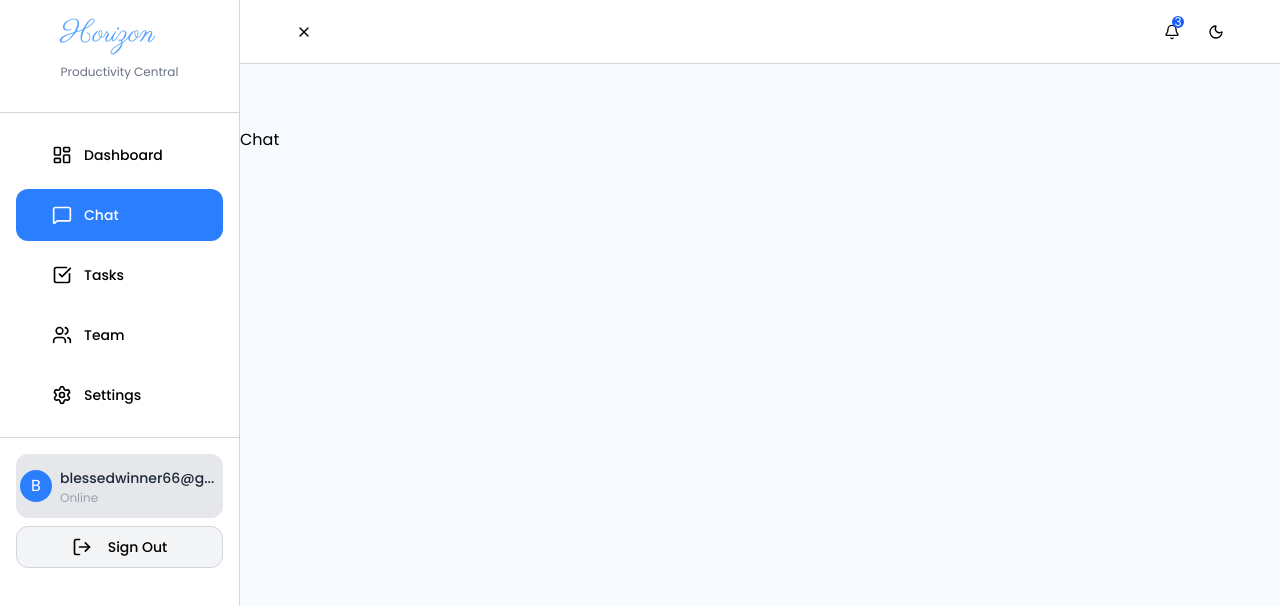
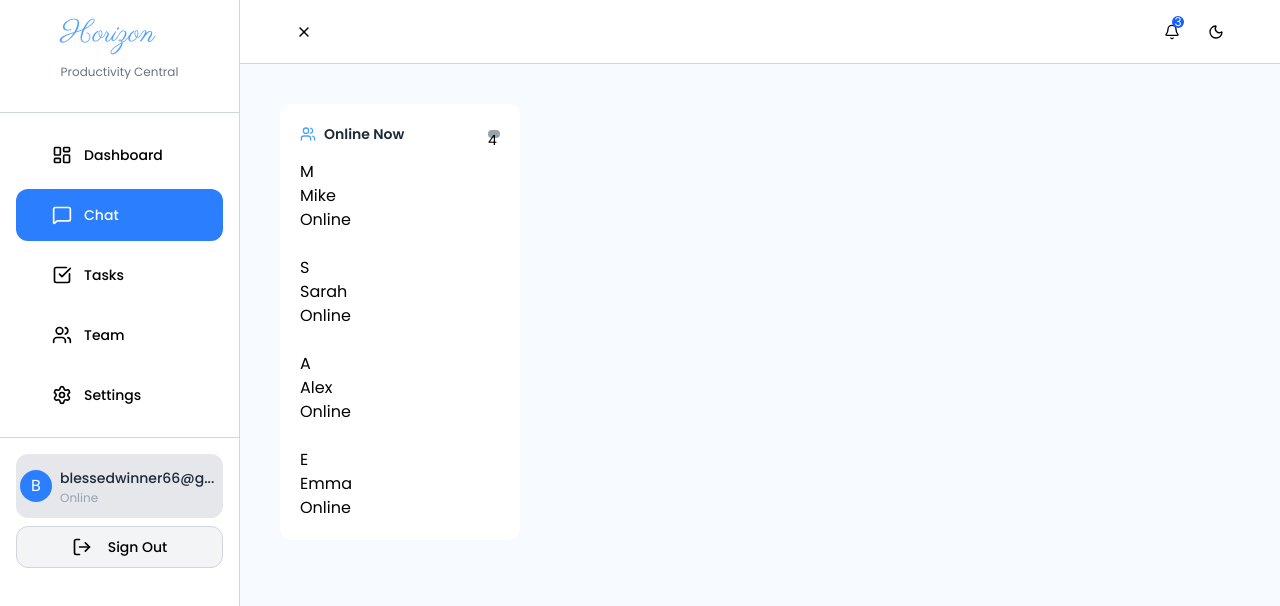
Before and after one commit to blessed-winner/Horizon, a React app in the folder frontend/: page /admin/chat in a window 1280 px wide. Shown: the top 606 px of the page. Built offline with nearby package versions, Linux system fonts and the light colour scheme; the HTML template or start-up script is replaced by a standard one.

Commit message:
Start of chat feature

```diff
--- a/frontend/src/pages/Chat.tsx
+++ b/frontend/src/pages/Chat.tsx
@@ -1,6 +1,34 @@
+import { Users } from "lucide-react"
+
 const Chat = () => {
+  const users = [ "Mike","Sarah","Alex","Emma" ]
   return (
-    <div className="flex-1 relative top-16">Chat</div>
+    <div className="flex-1 p-6 md:p-10">
+       <div className="flex gap-8">
+          <div className="bg-white rounded-xl p-5 max-w-60 w-60 space-y-4">
+             <div className="flex justify-between items-center">
+              <span className="flex gap-2 items-center">
+                <Users className="text-blue-400 w-4 h-4"/>
+                <p className="font-semibold text-sm text-gray-800">Online Now</p>
+              </span>
+              <p className="bg-gray-400 text-sm w-3 h-2 rounded-full">4</p>
+              </div>
+              <div className="space-y-6">
+            { users.map((user,idx)=>(
+              <div key={idx}>
+                <div>
+                  <p>{user.charAt(0)}</p>
+                </div>
+                <div>
+                  <p>{user}</p>
+                  <p>Online</p>
+                </div>
+              </div>
+            )) }
+          </div>
+          </div>
+          </div>
+    </div>
   )
 }
 
```
